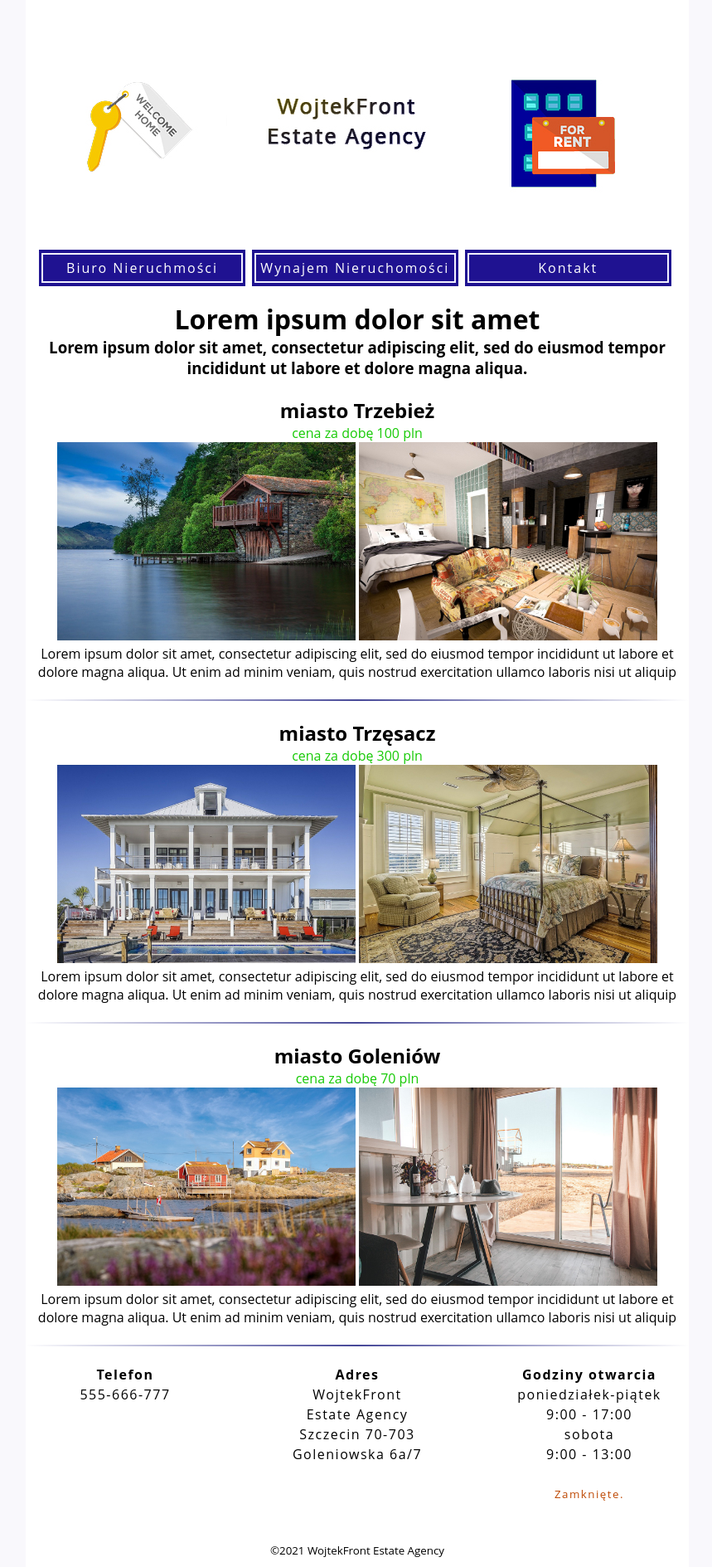
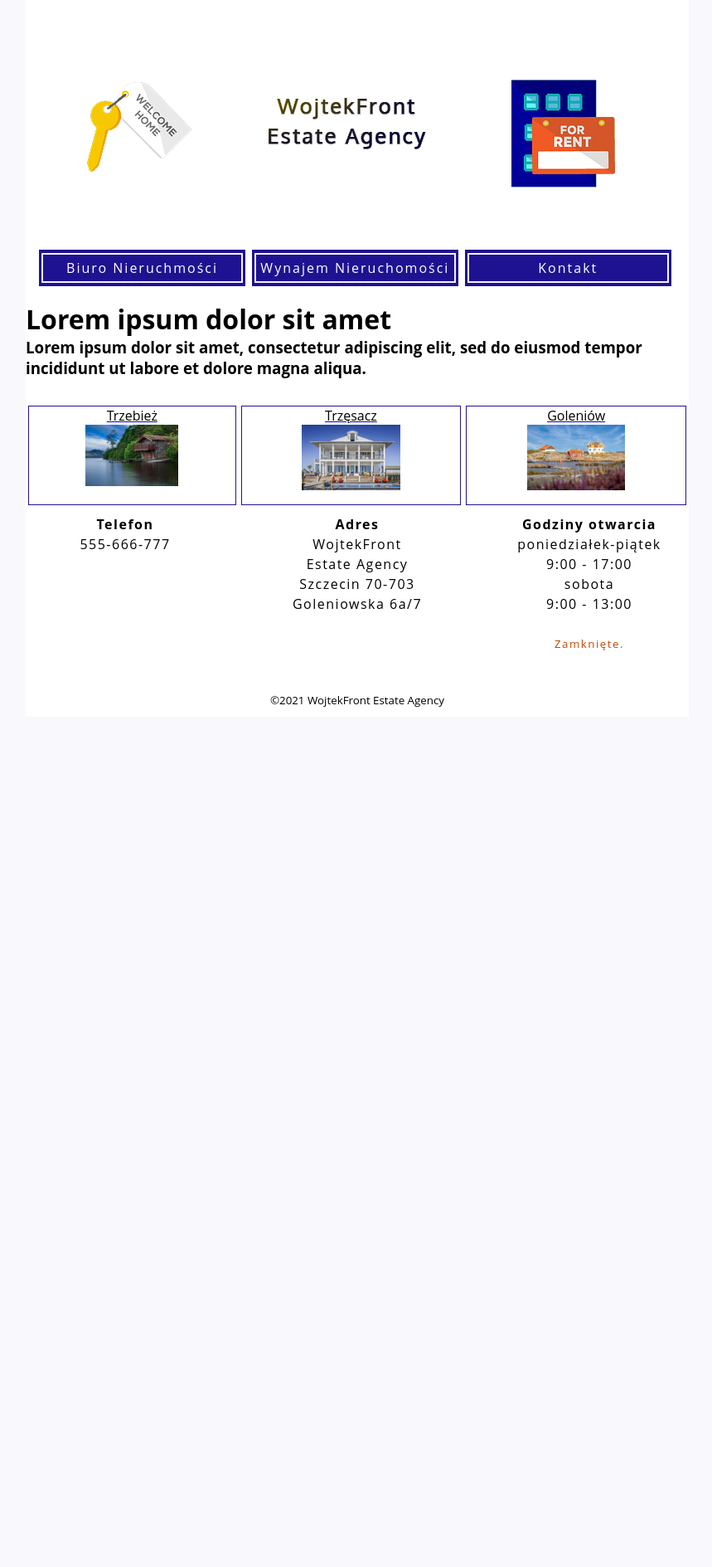
Before and after one commit to WojtekFront/estateAgency, a PHP site: page /wynajemNieruchomosci.php in a window 1280 px wide. Shown: the whole page at 83% size, without its empty margins (209-1068 px from the left). After the commit the page ends 852 px from the top, so only its background shows below. Run offline with PHP 8.4, Linux system fonts and the light colour scheme.

Commit message:
offer
change offert na offer,
create new method to show offer,
style css

```diff
--- a/css/style.css
+++ b/css/style.css
@@ -38,12 +38,12 @@ body {
   padding-left: 2%;
 }
 
-ul li {
+.nav-links li {
   margin-right: 1%;
   text-decoration: none;
   display: inline;
   padding: 11px 3px 11px 3px;
-  background-color: rgb(31, 18, 145);
+   background-color: rgb(31, 18, 145);
   /* border: 2px solid rgb(73, 61, 180); */
 }
 
@@ -132,7 +132,7 @@ hr {
   padding-bottom: 15px;
 }
 
-/* -------------------------- Styling offert ------------------------ */
+/* -------------------------- Styling offer ------------------------ */
 .offert {
   text-align: center;
 }
@@ -147,3 +147,33 @@ hr {
   width: 45%;
   height: auto;
 }
+
+
+.offerIn p
+{
+
+color: black;
+text-decoration: none;
+
+
+}
+.offerIn{
+  text-align: center;
+align-items: center;
+  height: 120px;
+  border: 1px solid rgb(31, 18, 145);
+}
+
+.offerList{
+  display: inline-flex;
+  list-style-type: none;
+}
+
+.offerList li {
+  /* margin-right: 1%; */
+  text-decoration: none;
+
+   padding: 11px 3px 11px 3px;
+   background-color: #fff;
+  /* border: 2px solid rgb(73, 61, 180); */
+}
--- /dev/null
+++ b/setData/houses.php
@@ -0,0 +1,25 @@
+<?php
+$offers = array(
+ "offer1" =>  array(
+        "city" => "Trzebież",
+        "price" => "100",
+        "describe" => "Lorem ipsum dolor sit amet, consectetur adipiscing elit, sed do eiusmod tempor incididunt ut labore et dolore magna aliqua. Ut enim ad minim veniam, quis nostrud exercitation ullamco laboris nisi ut aliquip ",
+        "picture1" => "lakHouse1",
+        "picture2" => "lakHouse2"
+    ),
+    "offer2"=>  array(
+        "city" => "Trzęsacz",
+        "price" => "300",
+        "describe" => "Lorem ipsum dolor sit amet, consectetur adipiscing elit, sed do eiusmod tempor incididunt ut labore et dolore magna aliqua. Ut enim ad minim veniam, quis nostrud exercitation ullamco laboris nisi ut aliquip ",
+        "picture1" => "larHouse1",
+        "picture2" => "larHouse2"
+    ),
+    "offer3" => array(
+        "city" => "Goleniów",
+        "price" => "70",
+        "describe" => "Lorem ipsum dolor sit amet, consectetur adipiscing elit, sed do eiusmod tempor incididunt ut labore et dolore magna aliqua. Ut enim ad minim veniam, quis nostrud exercitation ullamco laboris nisi ut aliquip ",
+        "picture1" => "scanHouse1",
+        "picture2" => "scanHouse2"
+    )
+);
+?>
--- a/setData/setData.php
+++ b/setData/setData.php
@@ -1,8 +1,4 @@
 <?php
 include('companyInfo.php');
-include('offert.php');
-
-
-
-
+include('houses.php');
 ?>
--- a/wynajemNieruchomosci.php
+++ b/wynajemNieruchomosci.php
@@ -2,30 +2,28 @@
 define("title", "oferta||biuro nieruchomości");
 include("includes/header.php");
 ?>
-<div class="offert">
-<h1>Lorem ipsum dolor sit amet</h1>
-<h3>Lorem ipsum dolor sit amet, consectetur adipiscing elit, sed do eiusmod tempor incididunt ut labore et dolore magna aliqua.</h3>
-<br>
+<div class="offers">
+    <h1>Lorem ipsum dolor sit amet</h1>
+    <h3>Lorem ipsum dolor sit amet, consectetur adipiscing elit, sed do eiusmod tempor incididunt ut labore et dolore magna aliqua.</h3>
+    <br>
 </div>
 
+<ul class="offerList">
 
-<?php
-foreach ($offerts as $offert) {
-?>
-    <div class="offert">
-        <h2> miasto <?php echo $offert['city']; ?></h2>
-        <p class = "open"> cena za dobę <?php echo $offert['price']; ?> pln </p>
-        <div class="pictures">
-        <img src="img/<?php echo $offert['picture1']; ?>.jpg" alt="<?php echo $offert['city'] ?>" class="stylePic">
-        <img src="img/<?php echo $offert['picture2']; ?>.jpg" alt="<?php echo $offert['city'] ?>" class="stylePic">
-        </div><!-- pictures -->
-<p><?php echo $offert['describe']; ?></p>
+    <?php foreach ($offers as $offer => $item) {   ?>
 
-    <br><hr><br>
-    </div><!-- offert -->
-<?php
-}
-?>
+
+        <li><a href="offer.php?item=<?php echo $offer; ?>">
+                <div class="offerIn">
+                    <p><?php echo $item['city']; ?></p>
+
+                    <img src="img/<?php echo $item['picture1']; ?>.jpg" alt="<?php echo $item['city'] ?>" class="stylePic">
+                </div>
+            </a>
+        </li>
+    <?php } ?>
+</ul>
+<br>
 <?php
 include("includes/footer.php");
 ?>
```
Also changed, not shown: offer.php (added, +40 -0 lines).
